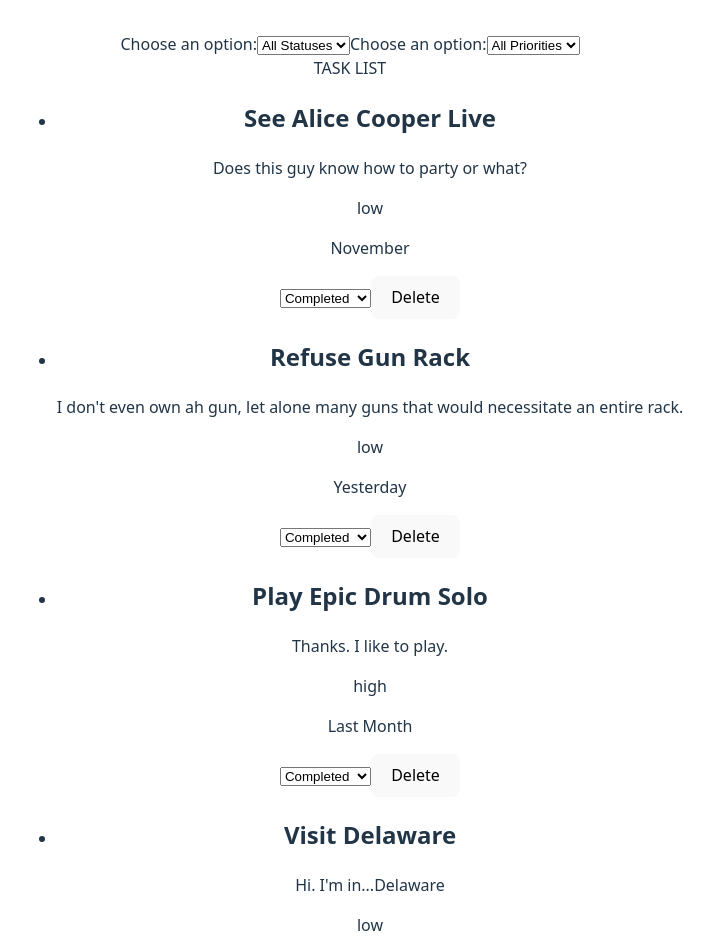
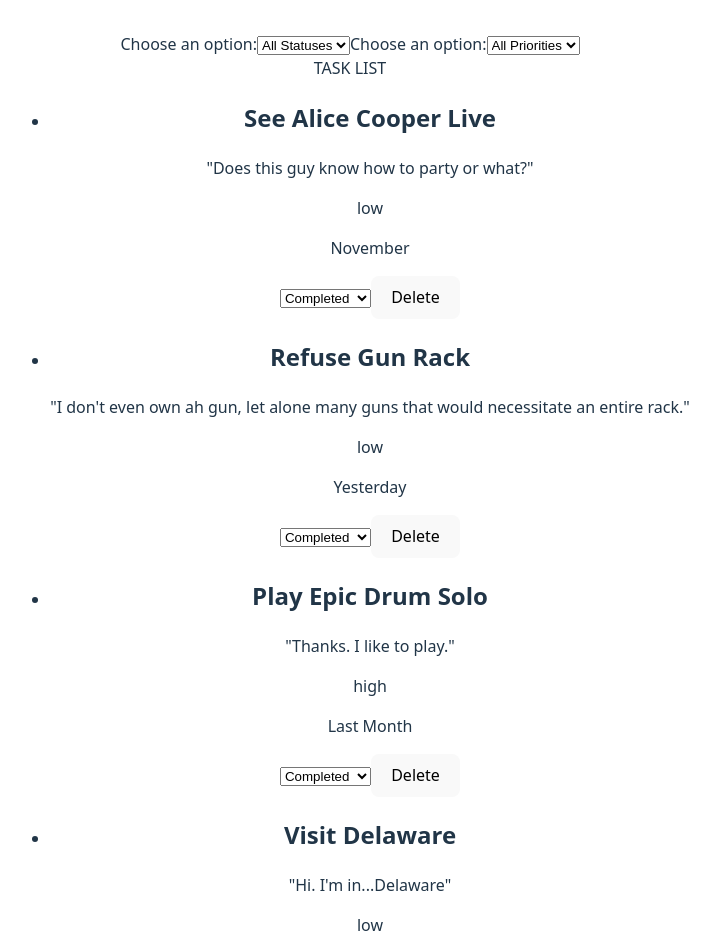
Before and after one commit to elysewelsh/lab9.3, a React (Vite) app: page / in a window 1280 px wide. Shown: the top 952 px of the page, without its empty margins (290-1010 px from the left). Built offline with nearby package versions, Linux system fonts and the light colour scheme.

Commit message:
improvements to filtering made, but still incorrect.

```diff
--- a/src/App.tsx
+++ b/src/App.tsx
@@ -12,7 +12,7 @@
     {
         id: "AC",
         title: "See Alice Cooper Live",
-  description: "Does this guy know how to party or what?",
+        description: `"Does this guy know how to party or what?"`,
         status: "pending",
         priority: 'low',
         dueDate: "November",
@@ -21,7 +21,7 @@
     {
         id: "GR",
         title: "Refuse Gun Rack",
-  description: "I don't even own ah gun, let alone many guns that would necessitate an entire rack.",
+        description: `"I don't even own ah gun, let alone many guns that would necessitate an entire rack."`,
         status: "completed",
         priority: 'low',
         dueDate: "Yesterday",
@@ -30,7 +30,7 @@
     {
         id: "GA",
         title: "Play Epic Drum Solo",
-  description: "Thanks. I like to play.",
+        description: `"Thanks. I like to play."`,
         status: "completed",
         priority: 'high',
         dueDate: "Last Month",
@@ -39,7 +39,7 @@
     {
         id: "DE",
         title: "Visit Delaware",
-  description: "Hi. I'm in...Delaware",
+        description: `"Hi. I'm in...Delaware"`,
         status: "in-progress",
         priority: 'low',
         dueDate: "2027",
@@ -48,7 +48,7 @@
     {
         id: "WC",
         title: "Buy Excalibur",
-  description: "No stairway!",
+        description: `"No stairway!"`,
         status: "in-progress",
         priority:'high',
         dueDate: "ASAP",
@@ -57,7 +57,7 @@
     {
         id: "BR",
         title: "Road Trip",
-  description: "If you're gonna spew, spew into this.",
+        description: `"If you're gonna spew, spew into this."`,
         status: "pending",
         priority: 'medium',
         dueDate:"Tonight",
@@ -68,43 +68,65 @@
     // const [status, setStatus] = useState('All');
     // const [priority, setPriority] = useState('All');
 
-
+let filteredTasks: Task[] = [];
 
 const [tasks, setTasks] = useState(ogTasks);
+
 const [filterState, setFilterState] = useState({
     status: "",
     priority: ""
 });
 
 function handleStatusChange (taskId:string, newStatus:TaskStatus) {
-    console.log(taskId,newStatus);
-}
+    // console.log(taskId,newStatus);
+    setTasks(prevTasks => prevTasks.map(task => task.id === taskId ? {...task, status: newStatus } : task));
+};
+
+// setMyArray(prevArray => prevArray.map(item => item.id === itemIdToUpdate ? { ...item, property: newValue } : item))
 
 function handleDelete (taskId:string) {
     setTasks((prevTask) =>
     prevTask.filter(tasks => tasks.id !== taskId)
     );
 }
+
 function handleFilterChange (filters: {status?: TaskStatus, priority?: string}): void {
     setFilterState((prevFilterState) => {
         return { ...prevFilterState, ...filters };
-  })
+    });
 };
 
-const filteredTasks = tasks.filter((task) => {
-    return (
-      ((filterState.status === "") || ( task.status === filterState.status))
-      &&
-      ((filterState.priority === "") || (task.priority === filterState.priority))
-    );
-});
+
+function filterTasks (tasks: Task[]) {
+    filterState.status === "" && filterState.priority === "" ?
+        filteredTasks = tasks :
+        filterState.status !== "" && filterState.priority !== "" ?
+            filteredTasks = tasks.filter(task => (task.status.includes(filterState.status) && task.priority.includes(filterState.priority))) :
+            filterState.status === "" ?
+                filteredTasks = tasks.filter(task => task.priority.includes(filterState.priority)) :
+                filteredTasks = tasks.filter(task => task.status.includes(filterState.status));
+    return filteredTasks;
+}
+
+// let filteredTasks = tasks.filter(task => task.status.includes(filterState.status))
+
+// const filteredTasks = tasks.filter((task) => {
+//     return (
+//         ((filterState.status === "") || ( task.status === filterState.status))
+//         &&
+//         ((filterState.priority === "") || (task.priority === filterState.priority))
+//     );
+// });
+
+// let result = FRUITS.filter(fruit => fruit.toLowerCase().includes(debouncedQuery.toLowerCase()))
+
 
     return (
         <>
         <TaskFilter onFilterChange={handleFilterChange}></TaskFilter>
-    <TaskList tasks={filteredTasks} onStatusChange={handleStatusChange} onDelete={handleDelete} />
+        <TaskList tasks={filterTasks(tasks)} onStatusChange={handleStatusChange} onDelete={handleDelete} />
         </>
-  )
-}
+    );
+};
 
 export default App
```
Lines whose indentation alone changed are shown as unchanged.
